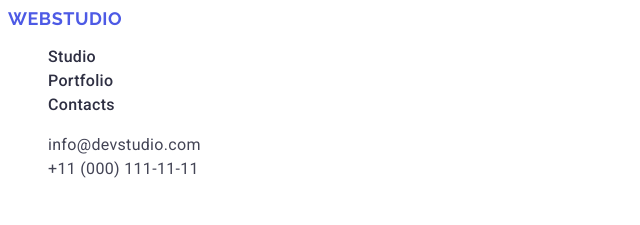
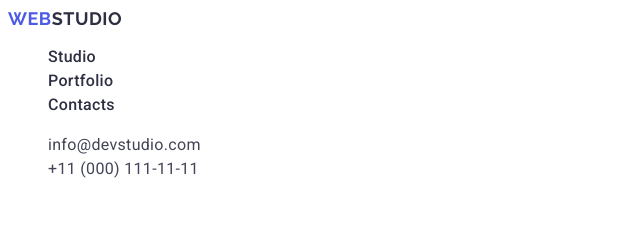
Before and after one commit to Anna-Kysla/goit-markup-hw-02, a plain HTML site: page index.html in a window 1280 px wide. Shown: the top 225 px of the page, 0-640 px from the left. Drawn offline with Linux system fonts and the light colour scheme.

Commit message:
hw2-forth

```diff
--- a/css/styles.css
+++ b/css/styles.css
@@ -37,7 +37,7 @@ a {
 .header-menu-link:focus {
   color: #404bbf;
 }
-.header-accentt {
+.header-accent {
   color: #2e2f42;
 }
 .accent {
```
